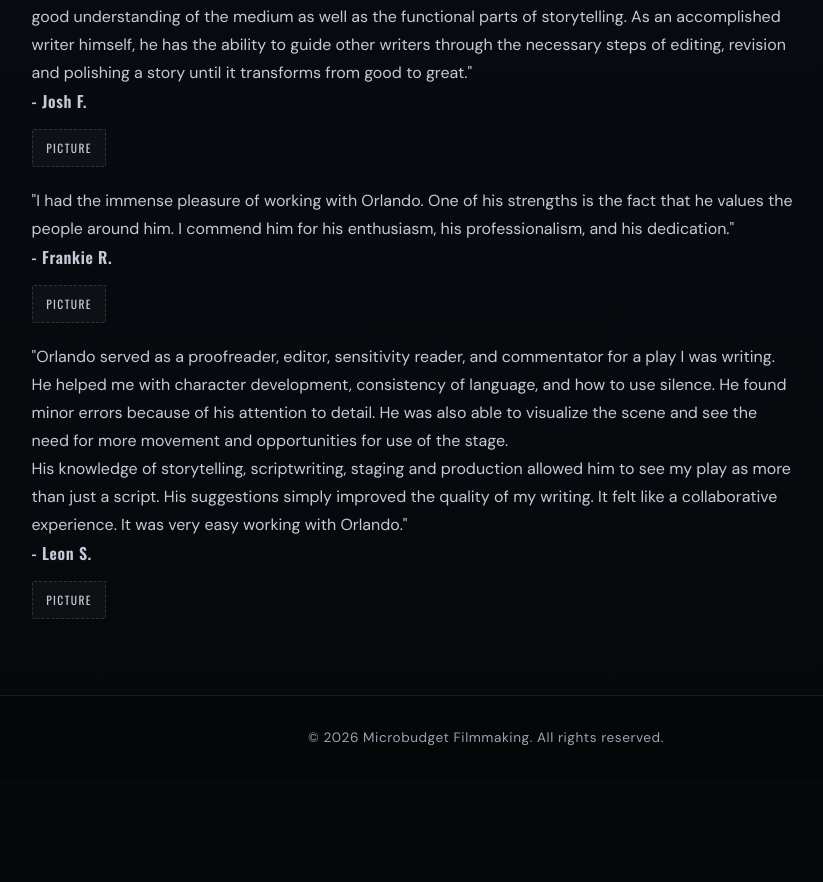
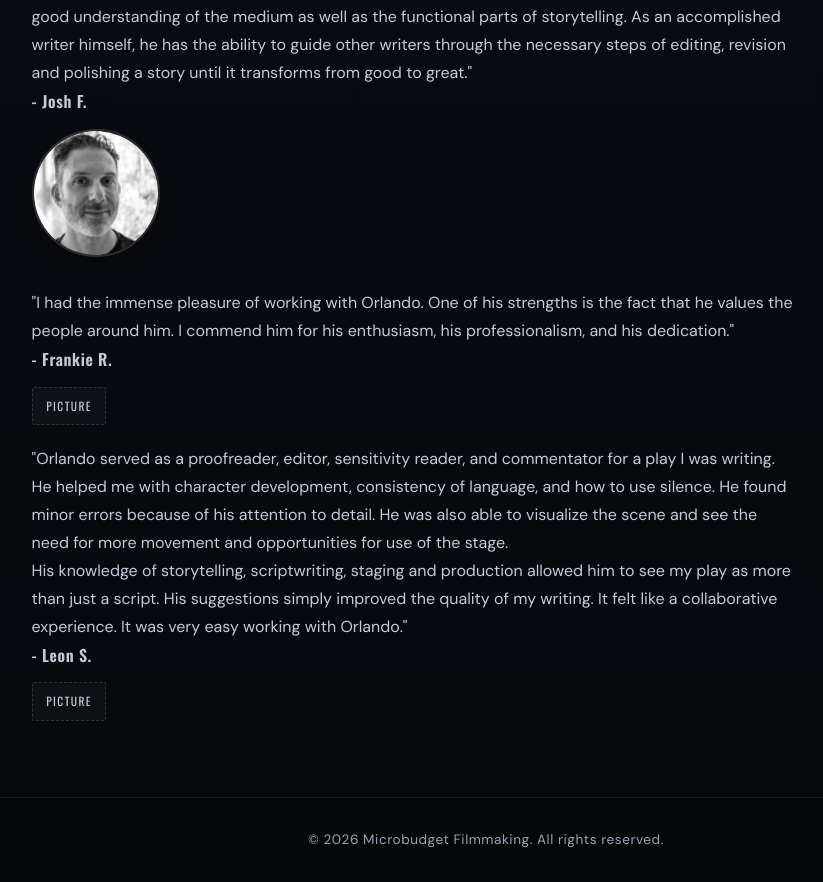
Before and after one commit to orlandott/microbudgetfilmmaking, a Next.js app in the folder nextjs-site/: page /testimonials in a window 1280 px wide. Shown: the part 1510-2392 px from the top of the page, without its empty margins (154-977 px from the left). Before the commit the page ends 2290 px from the top, so only its background shows below. Built offline with nearby package versions, Linux system fonts and the light colour scheme.

Commit message:
add Josh F. testimonial headshot
Made-with: Cursor

```diff
--- a/nextjs-site/src/app/globals.css
+++ b/nextjs-site/src/app/globals.css
@@ -406,6 +406,23 @@ body {
   letter-spacing: 0.04em;
 }
 
+.testimonial-avatar-wrap {
+  width: 128px;
+  height: 128px;
+  margin: 0 0 2rem;
+  border-radius: 50%;
+  overflow: hidden;
+  border: 2px solid var(--line-strong);
+  box-shadow: 0 8px 32px rgba(0, 0, 0, 0.35);
+}
+
+.testimonial-avatar {
+  width: 100%;
+  height: 100%;
+  object-fit: cover;
+  display: block;
+}
+
 .subscribe-form {
   max-width: 520px;
   margin-top: 1rem;
--- a/nextjs-site/src/app/testimonials/page.tsx
+++ b/nextjs-site/src/app/testimonials/page.tsx
@@ -1,3 +1,4 @@
+import Image from "next/image";
 import SiteShell from "@/components/SiteShell";
 
 export default function TestimonialsPage() {
@@ -57,7 +58,15 @@ export default function TestimonialsPage() {
           it transforms from good to great.&quot;
         </p>
         <p className="testimonial-author">- Josh F.</p>
-        <p className="image-placeholder">Picture</p>
+        <figure className="testimonial-avatar-wrap">
+          <Image
+            src="/images/testimonials/josh-f.png"
+            alt="Josh F."
+            width={256}
+            height={256}
+            className="testimonial-avatar"
+          />
+        </figure>
 
         <p>
           &quot;I had the immense pleasure of working with Orlando. One of his strengths is the fact
```
Also changed, not shown: nextjs-site/public/images/testimonials/josh-f.png (added).
